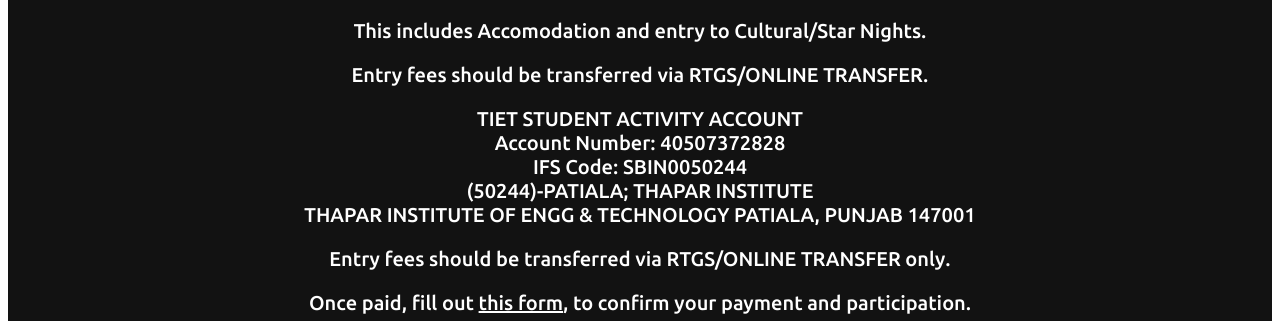
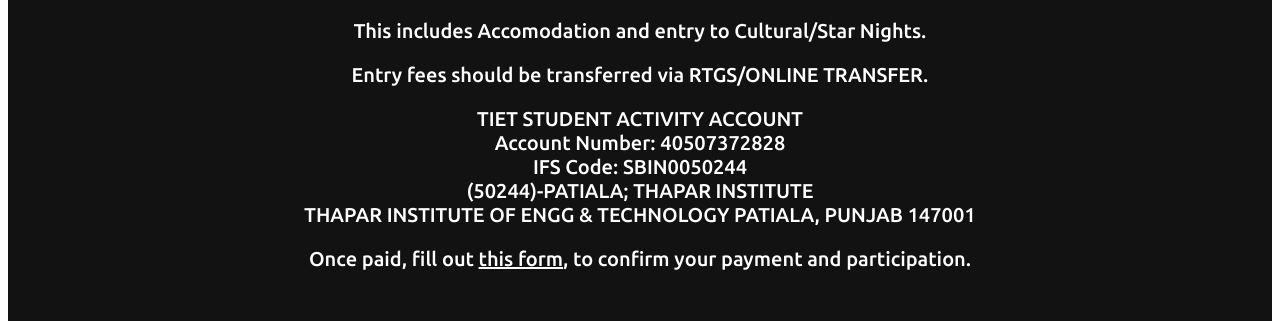
Before and after one commit to askandola/stail, a Django app: template events/templates/events/mail.html in a window 1280 px wide. Shown: the part 921-1242 px from the top of the page. Run offline with Django 4.2, Linux system fonts and the light colour scheme; the template is opened without the code that fills it: most values are stand-ins (such as "Sample title", 1, 10 or a date in 2020); some web fonts are replaced.

Commit message:
Remove repeated line from payment details email template

```diff
--- a/events/templates/events/mail.html
+++ b/events/templates/events/mail.html
@@ -169,9 +169,6 @@
       THAPAR INSTITUTE OF ENGG & TECHNOLOGY PATIALA, PUNJAB 147001
     </div>
     <div class="team-cred2">
-      Entry fees should be transferred via RTGS/ONLINE TRANSFER only.
-    </div>
-    <div class="team-cred2">
       Once paid, fill out <a href="https://verify.saturnaliatiet.com/">this form</a>, to confirm your payment and participation.
     </div>
     {% endif %}
```
